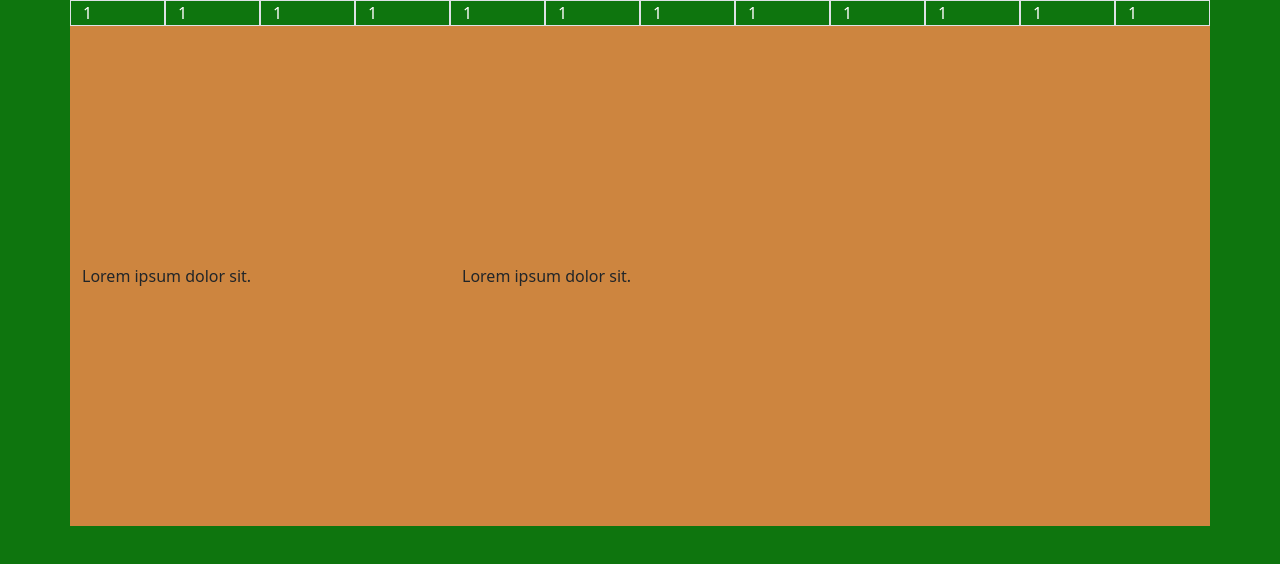
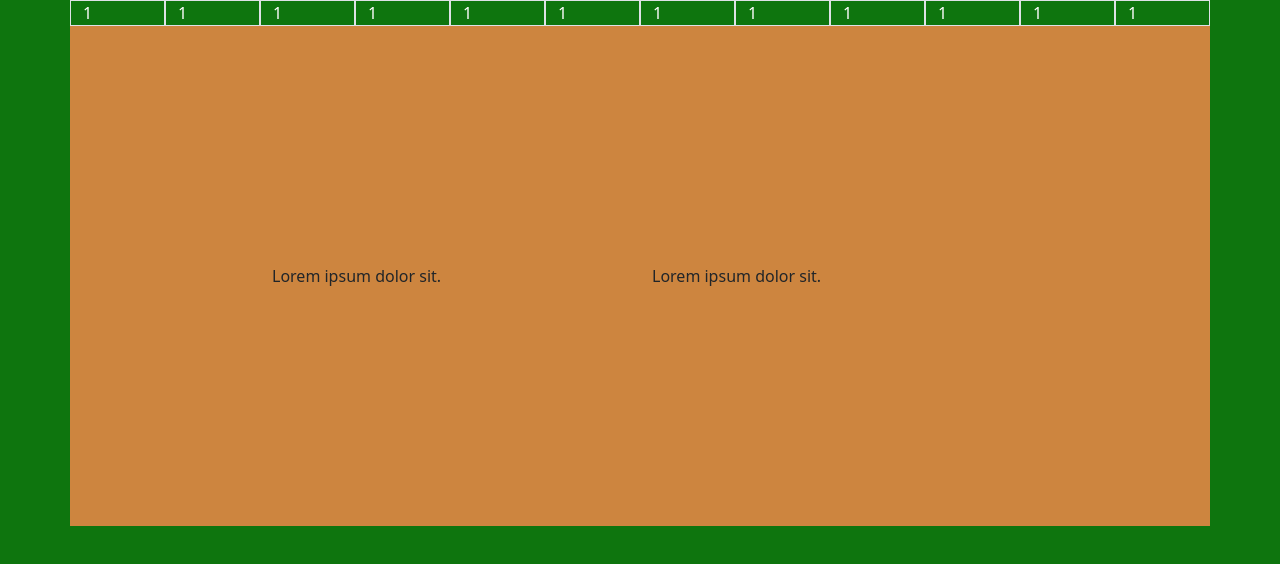
Before and after one commit to AlfredoMarcelo/randomcard, a plain HTML site: page bootstrap.html in a window 1280 px wide. Drawn offline with nearby package versions, Linux system fonts and the light colour scheme.

Commit message:
pruebas bootstrap

```diff
--- a/bootstrap.html
+++ b/bootstrap.html
@@ -31,12 +31,17 @@
       </div>
     </div>
     <div class="container">
-      <div class="row alto align-items-center">
-        <!--Para centrar columnas se hacen desde las rows, puede
+      <div class="row alto align-items-center justify-content-center">
+        <!--Para centrar columnas verticalment se hacen desde las rows, puede
+        ser align-items center,start o end-->
+        <!--Para centrar columnas horizontalmente se hacen desde las rows, puede
+        ser justify-content center,start, end, around, between-->
+        <div class="col-12 col-md-4">Lorem ipsum dolor sit.</div>
+        <!--Para centrar columnas verticalmente
+            se hacen uso de align-self, puede
         ser center,start o end-->
-        <div class="col-12 col-md-4">Lorem ipsum dolor sit.</div>
-        <!--Para centrar columnas individualmente
-            se hacen uso de align-self, puede
+        <!--Para centrar columnas horizontalmente
+            se hacen uso de justify-content, puede
         ser center,start o end-->
         <div class="col-12 col-md-4">Lorem ipsum dolor sit.</div>
       </div>
```
